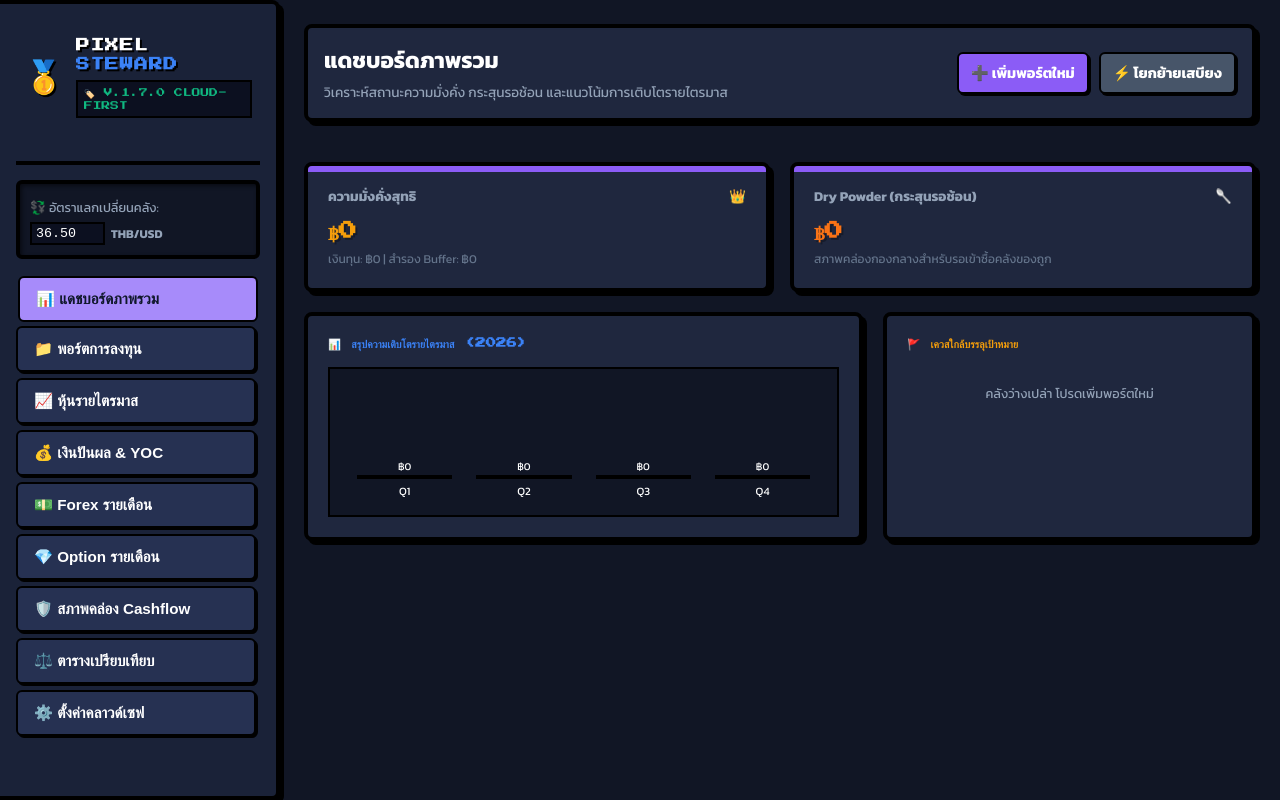
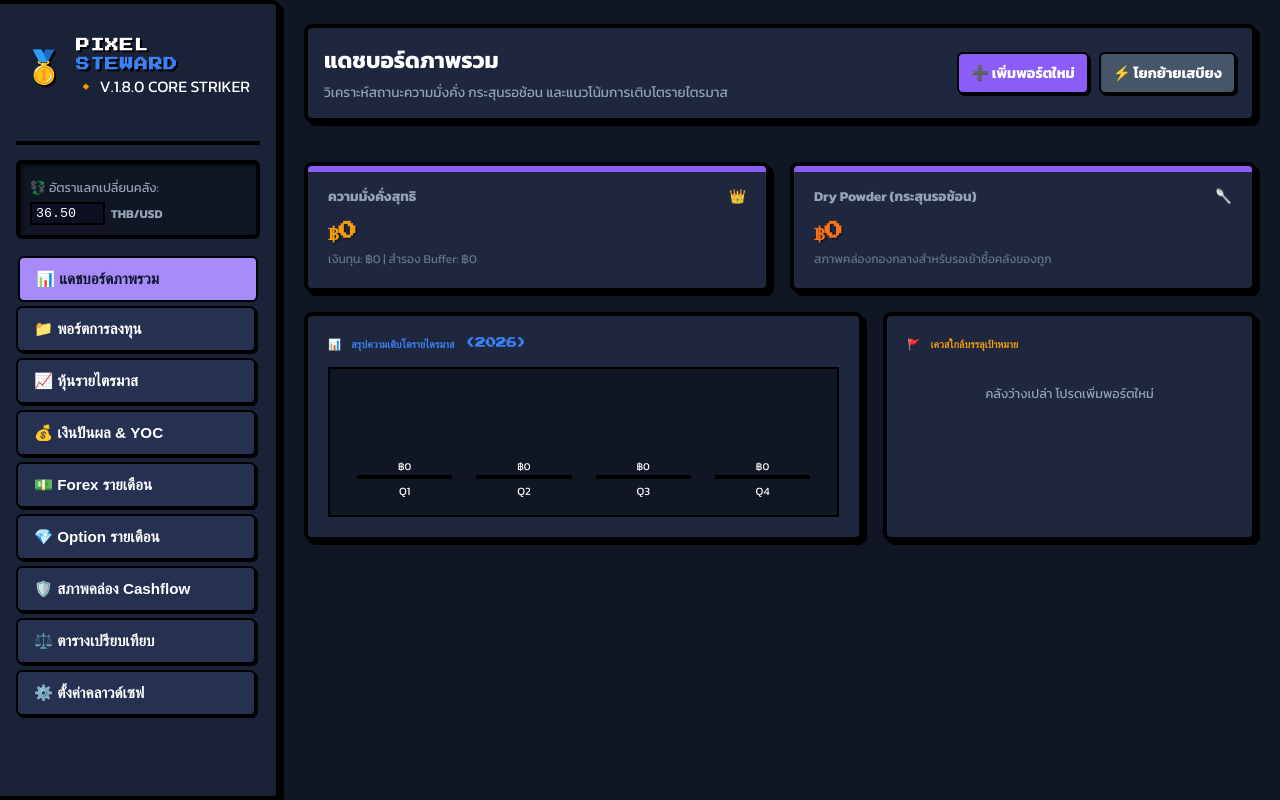
Before and after one commit to snoopy1989doo-source/Pixel-Stewart, a plain HTML site: page index.html in a window 1280 px wide. Drawn offline with Linux system fonts and the light colour scheme; no server answers.

Commit message:
<span class="badge-version">🔸 V.1.8.0 CORE STRIKER</span>

```diff
--- a/index.html
+++ b/index.html
@@ -131,7 +131,7 @@
         <div class="title-container">
           <h1 class="brand-title">PIXEL</h1>
           <h1 class="brand-title highlight">STEWARD</h1>
-          <span class="app-version-tag" id="app-version-badge">🏷️ V.1.7.0 CLOUD-FIRST</span>
+          <span class="badge-version">🔸 V.1.8.0 CORE STRIKER</span>
         </div>
       </div>
 
```
